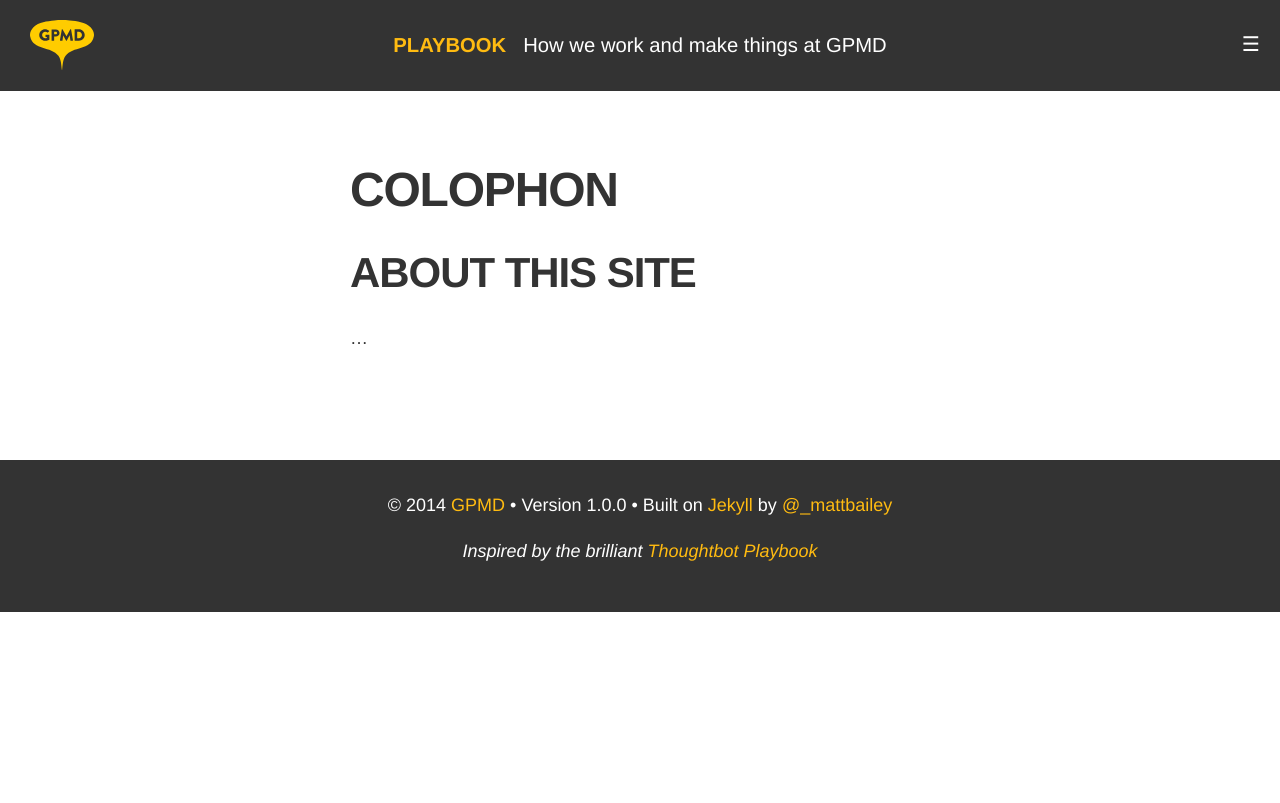
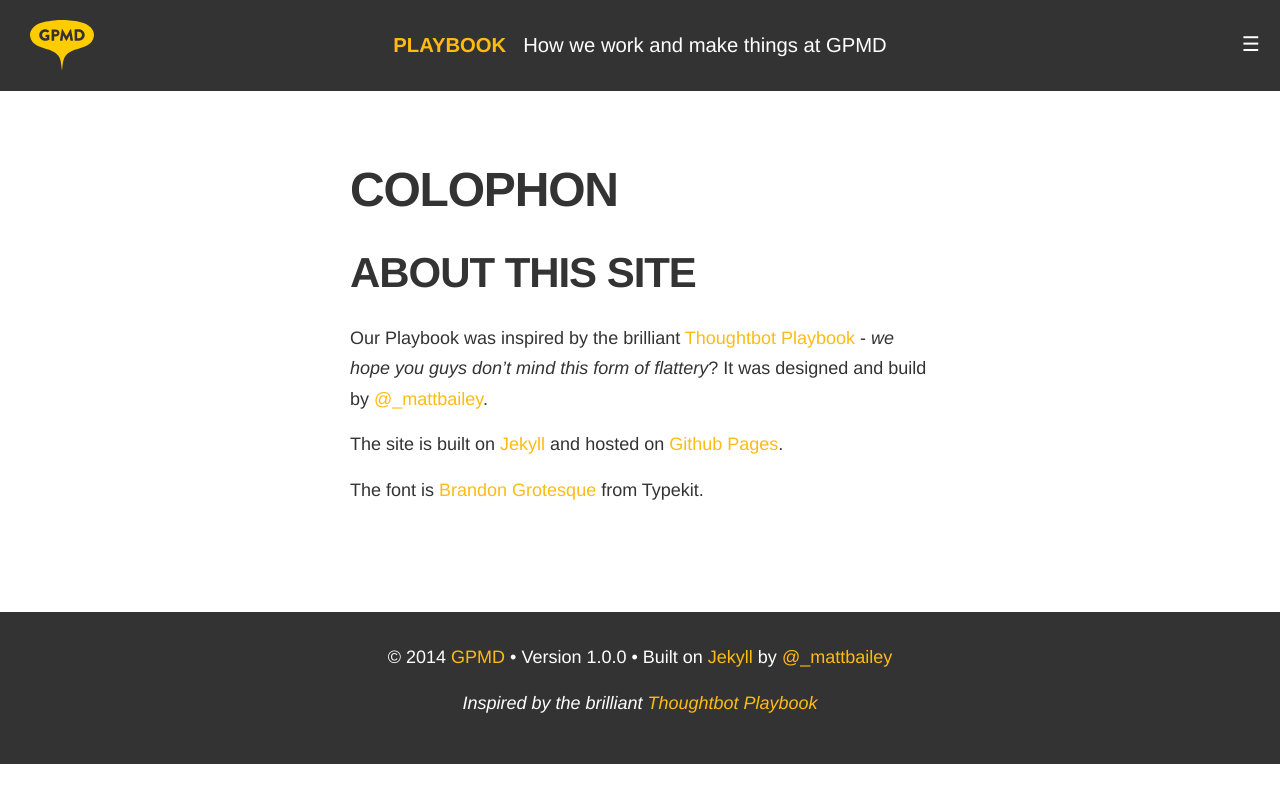
Before and after one commit to gpmd/playbook, a Jekyll site: the page built from _posts/pages/2014-03-11-colophon.md, in a window 1280 px wide. Shown: the top 803 px of the page. Built offline with Jekyll 4.4.1, drawn with Linux system fonts in a browser that asks for light colours; nearby versions of some CDN libraries; Markdown is read by kramdown in place of the engine named in the settings.

Commit message:
Updated 2014-03-11-colophon.md

```diff
--- a/_posts/pages/2014-03-11-colophon.md
+++ b/_posts/pages/2014-03-11-colophon.md
@@ -7,4 +7,8 @@
 
 ## About This Site
 
-...
+Our Playbook was inspired by the brilliant [Thoughtbot Playbook](http://playbook.thoughtbot.com/) - *we hope you guys don't mind this form of flattery*? It was designed and build by [@_mattbailey](http://www.twitter.com/_mattbailey).
+
+The site is built on [Jekyll](http://jekyllrb.com/) and hosted on [Github Pages](http://pages.github.com/).
+
+The font is [Brandon Grotesque](https://typekit.com/fonts/brandon-grotesque) from Typekit.
```
